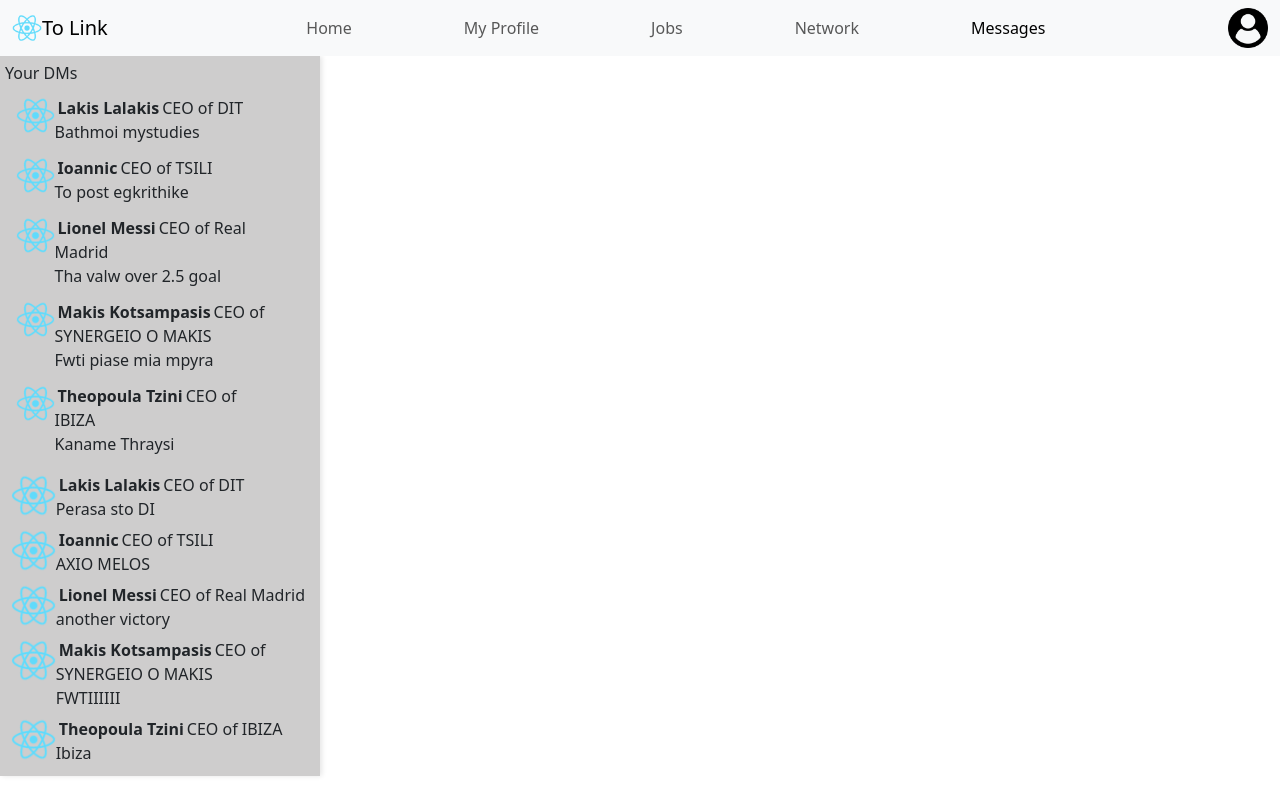
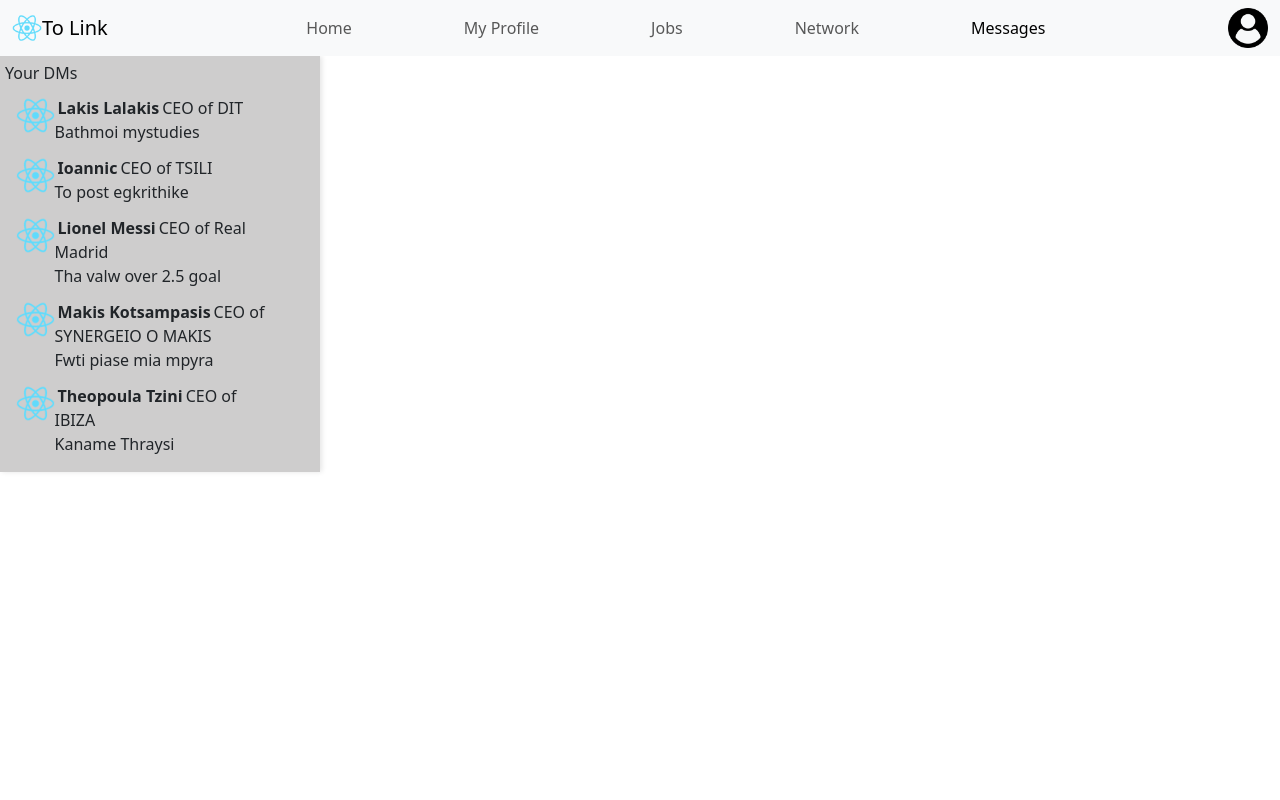
Before and after one commit to DPorichis/to-link, a React (Create React App) app: page /user/messages in a window 1280 px wide. Built offline with nearby package versions, Linux system fonts and the light colour scheme.

Commit message:
SUPER RARE COMMENTS

```diff
--- a/src/Components/Feed/Postbox.js
+++ b/src/Components/Feed/Postbox.js
@@ -2,6 +2,7 @@ import React from "react";
 import "./Postbox.css";
 import ProfileTag from "../Profile/ProfileTag";
 import { useState } from "react";
+import CommentsCONT from "./Comment";
 
 import 'bootstrap/dist/css/bootstrap.min.css';
 import 'bootstrap/dist/js/bootstrap.bundle.min.js';
@@ -67,7 +68,7 @@ function Postbox(props) {
             </div>
             <p style={{textAlign: "left", justifyContent: "left", marginLeft: "2px", marginTop: "2px", marginBottom: "0"}}>{props.likecount}1234 liked this · {props.commentcount}5 comments</p>
             <button className="show-comments-button" onClick={togglecomments}> Show Comments v </button>
-            {commentsVisible ? <>Shown</> : <></>}
+            {commentsVisible ? <><CommentsCONT /></> : <></>}
        </div>
     );
 }
--- a/src/Components/Profile/ProfileComments.js
+++ b/src/Components/Profile/ProfileComments.js
@@ -5,7 +5,7 @@ function ProfileComments(props){
 
     <li className = "linkcomms" key={props.name} style={{display:"flex", textAlign:"start",flexDirection: "row",margin:"5px", cursor:"pointer", border: "1px solid transparent",
                 borderRadius: "10px"}}>
-                                <img src="/logo192.png" alt="Avatar" style={{width :"15%",flexDirection: "column",height: "20%"}} className="link-image" />
+                                <img src="/logo192.png" alt="Avatar" style={{width :"5%",flexDirection: "column",height: "5%"}} className="link-image" />
                                 <div>
                                     <p style={{margin: "0"}}>
                                         <span className="linkcomms-name" style={{possition:"top",textAlign: "start", fontWeight: "bold",flexDirection: "column",margin: "3px" }}>{props.name}</span>
--- a/src/Pages/User/MessagesPGU.js
+++ b/src/Pages/User/MessagesPGU.js
@@ -52,7 +52,7 @@ function MessagesPGU(props) {
                 <ProfileDms name = {link.name} title = {link.title} Message={link.Message} />
             )}
                 </div>
-            <CommentsCONT />
+
             </div>
         </div>
     );
```
